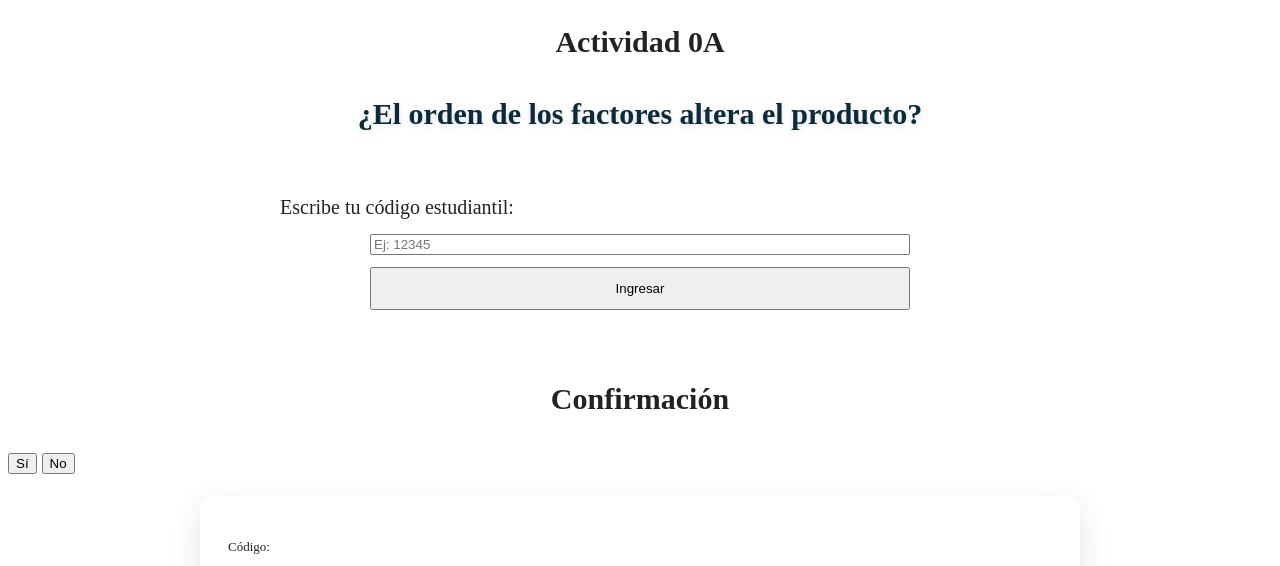
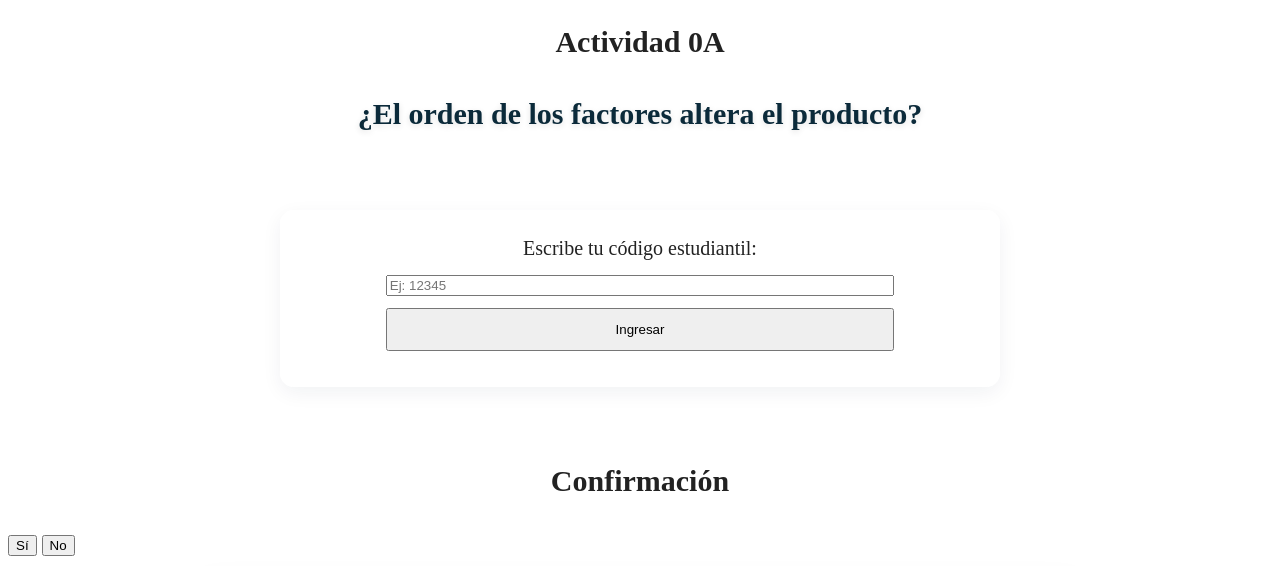
Before and after one commit to ampinedac/ReasoningMathematically, a website with bundled scripts: page actividad0A.html in a window 1280 px wide. Shown: the top 566 px of the page. Built offline with nearby package versions, Linux system fonts and the light colour scheme.

Commit message:
Update actividad0A.html

```diff
--- a/actividad0A.html
+++ b/actividad0A.html
@@ -63,7 +63,10 @@
     #welcomeScreen .welcome-box, #moment1Screen .problem-box, #moment1Screen .welcome-box{width:100%;max-width:720px;margin:0 auto;padding:0;background:transparent}
     /* Cajas específicas solicitadas por el usuario en la pantalla de bienvenida */
     /* Igual ancho que el panel claro (max-width:720px) y opacidad al 75% */
-    #welcomeScreen .user-rect{width:100%;max-width:720px;margin:12px auto;background:rgba(255,255,255,0.75);border-radius:14px;padding:12px 16px;box-sizing:border-box;text-align:center;display:block}
+    /* Cajas pequeñas: un poco menos transparentes (más opacas) */
+    #welcomeScreen .user-rect{width:100%;max-width:720px;margin:12px auto;background:rgba(255,255,255,0.92);border-radius:14px;padding:12px 16px;box-sizing:border-box;text-align:center;display:block}
+    /* Recuadro inferior translúcido que el usuario colocó en blanco */
+    #welcomeScreen .user-rect-bottom{width:100%;max-width:720px;margin:18px auto;background:rgba(255,255,255,0.92);border-radius:14px;padding:22px 20px;box-sizing:border-box;text-align:center;display:block;box-shadow:0 6px 20px rgba(20,40,60,0.06);border:1px solid rgba(255,255,255,0.6)}
     #welcomeScreen .user-rect .main-title, #welcomeScreen .user-rect .activity-subtitle{margin:0}
     /* Hacer que el campo de código y el botón tengan el mismo ancho (3/4 del panel) y estén centrados */
     #welcomeScreen .welcome-box .chalk-input,
@@ -89,10 +92,12 @@
         </div>
         <div class="container">
             <div class="welcome-box">
-                <label for="studentCodeInput" class="chalk-text">Escribe tu código estudiantil:</label>
-                <input type="text" id="studentCodeInput" class="chalk-input" placeholder="Ej: 12345" maxlength="20" inputmode="numeric">
-                <button id="enterBtn" class="btn btn-primary">Ingresar</button>
-                <p id="welcomeError" class="error-text hidden"></p>
+                <div class="user-rect-bottom">
+                    <label for="studentCodeInput" class="chalk-text">Escribe tu código estudiantil:</label>
+                    <input type="text" id="studentCodeInput" class="chalk-input" placeholder="Ej: 12345" maxlength="20" inputmode="numeric">
+                    <button id="enterBtn" class="btn btn-primary">Ingresar</button>
+                    <p id="welcomeError" class="error-text hidden"></p>
+                </div>
             </div>
         </div>
     </section>
```
